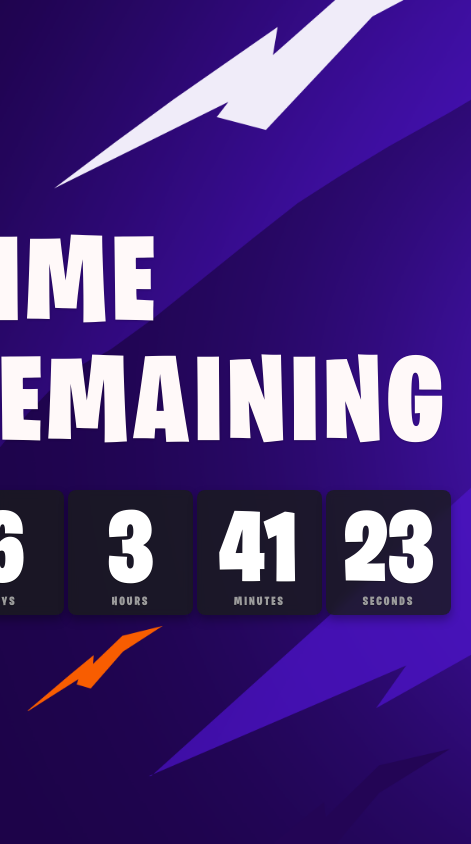
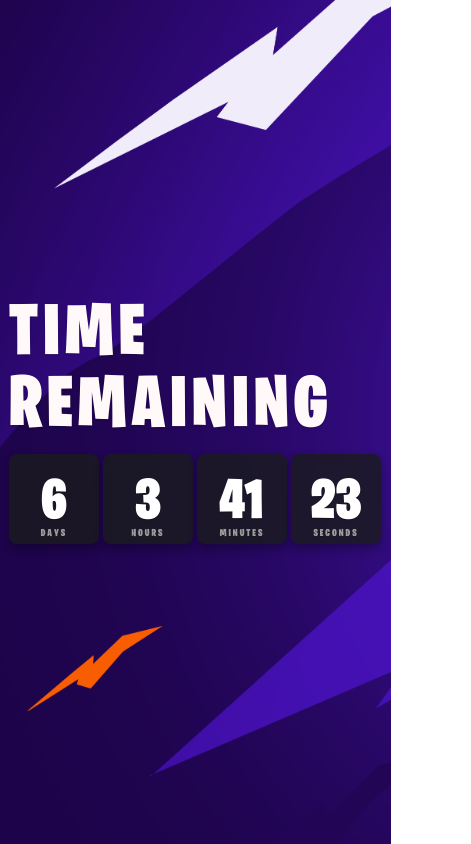
Before and after one commit to miniarcade/miniarcade.github.io, a plain HTML site: page index.html in a window 390 px wide. Shown: the whole page, 471 px wide, since content can reach past the window. Drawn offline with Linux system fonts and the light colour scheme.

Commit message:
version movil

```diff
--- a/css/countdown.css
+++ b/css/countdown.css
@@ -163,7 +163,7 @@ a:hover {
 
 @media screen and (max-width: 768px) {
     body {
-        font-size: 30px;
+        font-size: 20px;
     }
 
     h1,
@@ -171,20 +171,20 @@ a:hover {
     h3,
     h4,
     h5 {
-        font-size: 3em;
+        font-size: 2em;
     }
 
     p,
     span {
-        font-size: 2em;
+        font-size: 1.5em;
     }
 
     a {
-        font-size: 2em;
+        font-size: 1.5em;
     }
 
     .container {
-        padding: 20px;
+        padding: 10px;
     }
 
     .hero {
@@ -194,6 +194,29 @@ a:hover {
     }
 
     .hero .hero-body {
-        padding: 2rem 0;
+        padding: 1rem 0;
+    }
+
+    .section.pair .pair-steps .step .step-number .value {
+        font-size: 2rem;
+    }
+
+    .hero .hero-body .counter .title {
+        font-size: 4.5rem;
+        margin-bottom: 0.625rem;
+    }
+
+    .hero .hero-body .counter .counter-boxes .count-box {
+        width: 90px;
+        height: 90px;
+    }
+
+    .hero .hero-body .counter .counter-boxes .count-box h1 {
+        font-size: 3.5rem;
+        line-height: 3rem;
+    }
+
+    .hero .hero-body .counter .counter-boxes .count-box span {
+        font-size: 0.625rem;
     }
 }
```
Also changed, not shown: 2 other files.
